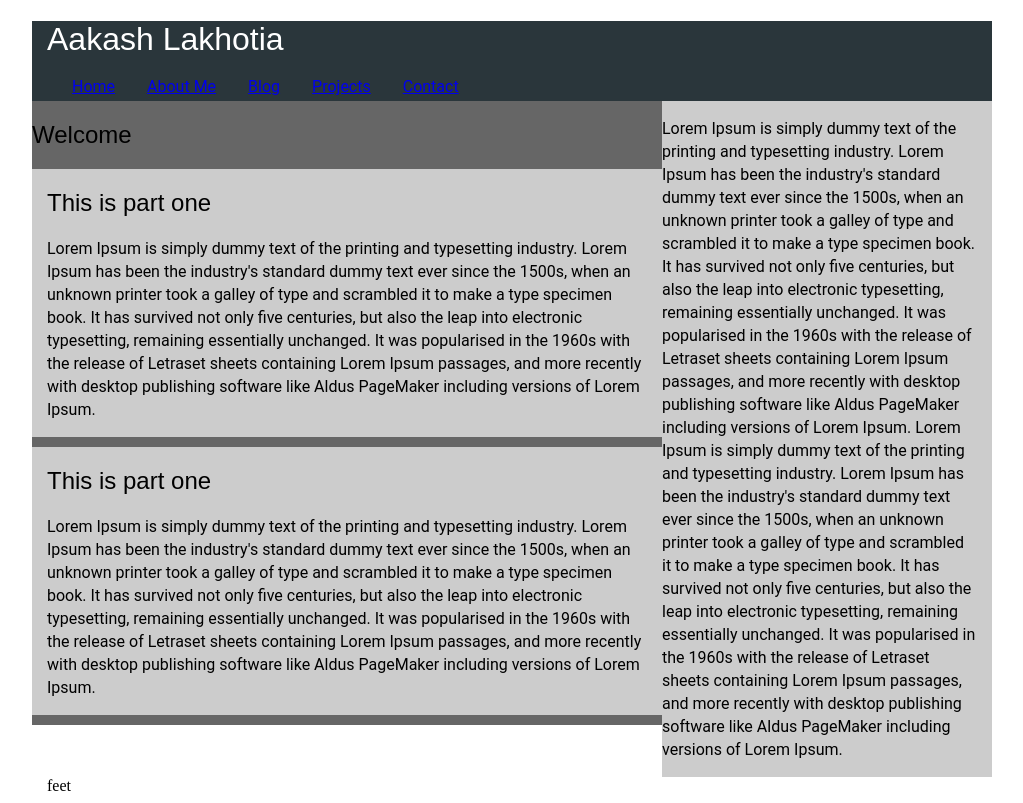
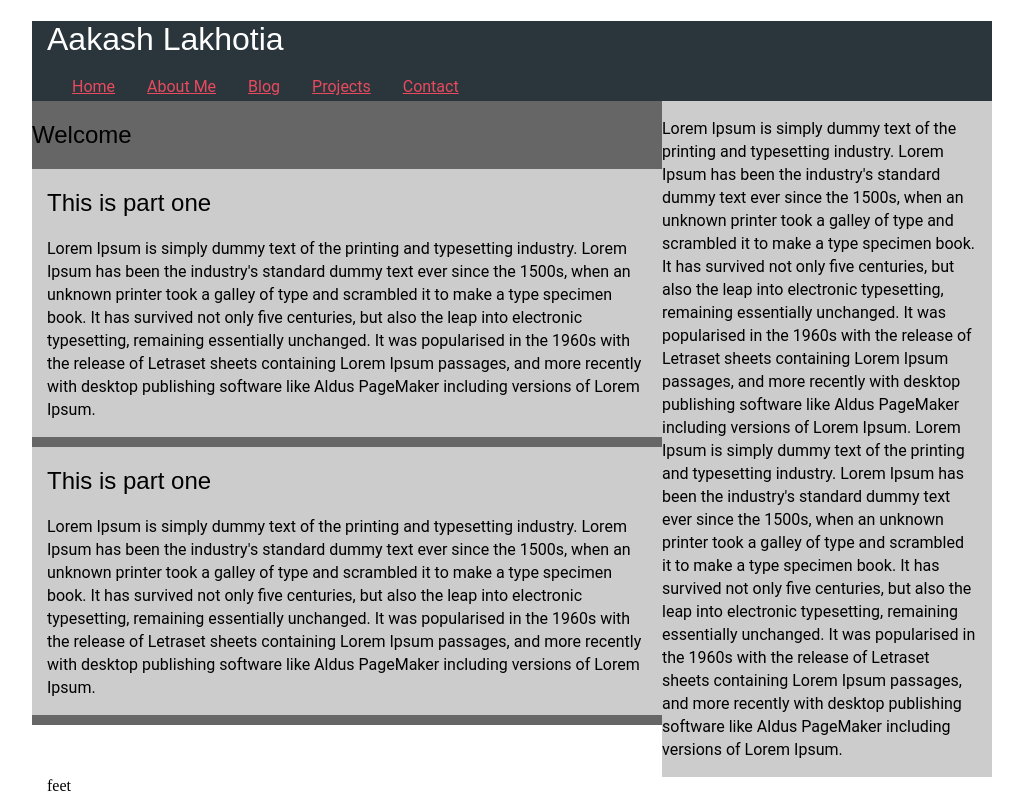
Before and after one commit to AakashL/AakashL.github.io, a plain HTML site: page index.html in a window 1280 px wide. Shown: the whole page, without its empty margins (128-1151 px from the left). Drawn offline with Linux system fonts and the light colour scheme.

Commit message:
update css

```diff
--- a/newcss.css
+++ b/newcss.css
@@ -72,7 +72,9 @@ p {
 p, a {
 	font-family: Roboto;
 }
-
+nav a {
+	color: #E84A5F;
+}
 a:visited {
 	color: #E84A5F;
 }
```
